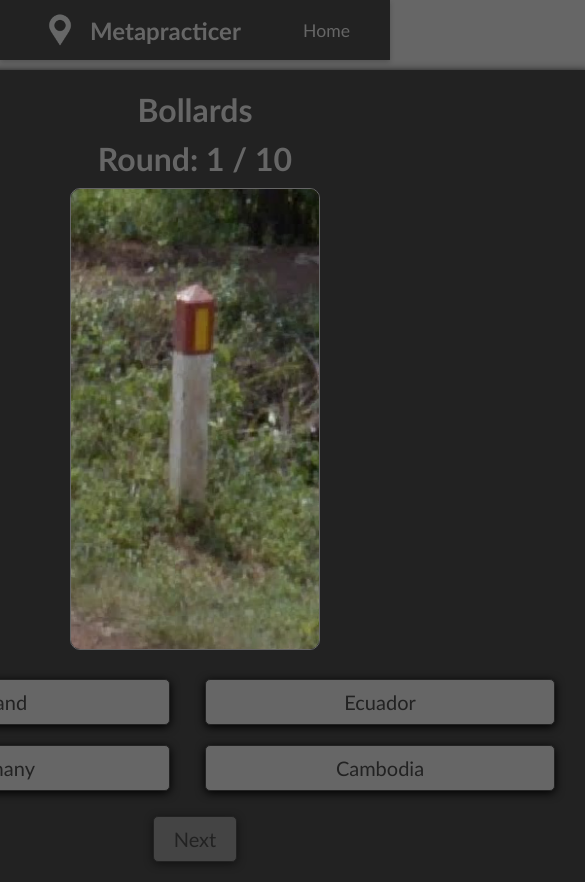
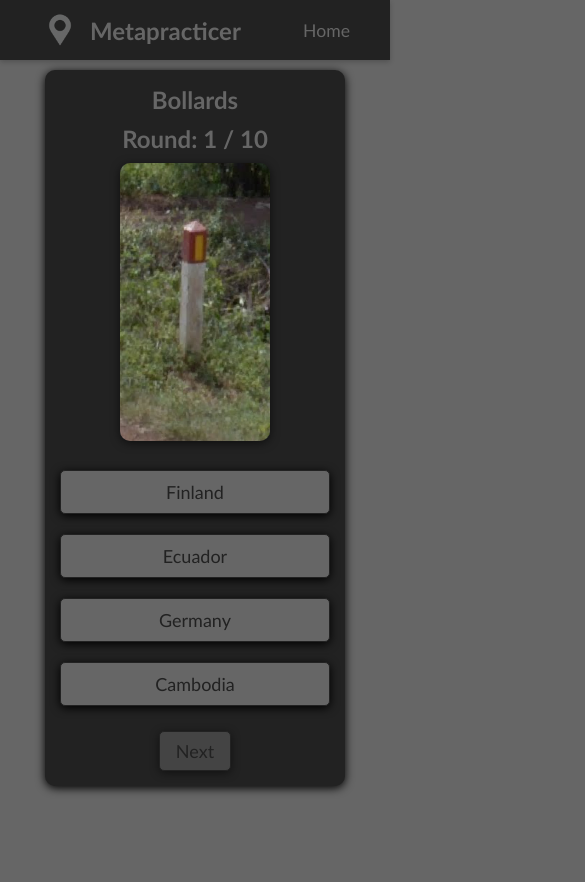
Before and after one commit to eemuston/metatrainer, a React (Vite) app in the folder metapracticer/: page /quiz/bollards in a window 390 px wide. Shown: the whole page, 585 px wide, since content can reach past the window. After the commit the page ends 844 px from the top, so only its background shows below. Built offline with nearby package versions, Linux system fonts and the light colour scheme.

Commit message:
adding some responsivness

```diff
--- a/metapracticer/src/components/Home/Home.css
+++ b/metapracticer/src/components/Home/Home.css
@@ -138,3 +138,56 @@
   .last-section{
     margin-bottom: 9px;
   }
+
+  @media (max-width: 1024px) {
+    .home ul {
+      grid-template-columns: repeat(3, 1fr);
+    }
+
+    .bio {
+      width: 90%;
+    }
+  }
+
+  @media (max-width: 768px) {
+    .home ul {
+      grid-template-columns: repeat(2, 1fr);
+    }
+
+    .bio {
+      flex-direction: column;
+      height: auto;
+      gap: 20px;
+      text-align: center;
+    }
+
+    h3 {
+      font-size: 2em;
+    }
+  }
+
+  @media (max-width: 480px) {
+    .home ul {
+      grid-template-columns: 1fr;
+    }
+
+    .bio {
+      padding: 20px;
+    }
+
+    .bioimg {
+      width: 100%;
+    }
+
+    .home h1 {
+      font-size: 1.5rem;
+    }
+
+    .home .button {
+      max-width: 100%;
+    }
+
+    h3 {
+      font-size: 1.8em;
+    }
+  }
--- a/metapracticer/src/components/Quiz/Quiz.css
+++ b/metapracticer/src/components/Quiz/Quiz.css
@@ -11,20 +11,13 @@
   box-sizing: border-box;
 }
 
-  .image-q{
+.image-q {
   width: 250px;
   border-radius: 10px;
-    border: solid 1px #666;
+  box-shadow: 0 2px 10px rgba(0, 0, 0, 0.6);
 }
 
-  h1 {
-    padding-bottom: 10px;
-    font-size: 2em;
-    font-family: 'Gill Sans', 'Gill Sans MT', Calibri, 'Trebuchet MS', sans-serif;
-    color: #666;
-  }
-
-  h2 {
+h1, h2 {
   padding-bottom: 10px;
   font-size: 2em;
   font-family: 'Gill Sans', 'Gill Sans MT', Calibri, 'Trebuchet MS', sans-serif;
@@ -36,8 +29,9 @@
   grid-template-columns: repeat(2, 1fr);
   gap: 10px;
   padding: 0;
-    margin: 0;
+  margin: 0 auto; /* center the grid */
   list-style-type: none;
+  justify-content: center; /* new line */
 }
 
 li {
@@ -57,8 +51,6 @@
   box-sizing: border-box;
   box-shadow: 0 2px 10px rgba(0, 0, 0, 1);
 }
-
-
 
 li:hover {
   background-color: gray;
@@ -97,21 +89,57 @@
   border-color: red;
 }
 
-  .feedback{
+.feedback, .finish, .fblocation, .desc {
   color: #666;
   font-size: 20px;
   font-family: 'Gill Sans', 'Gill Sans MT', Calibri, 'Trebuchet MS', sans-serif;
   padding: 10px;
 }
 
-  .finish{
-    padding: 10px;
+@media (max-width: 850px) {
+  .container {
+    padding: 15px;
+    max-width: 95%;
+    min-width: 550px;
   }
 
-  .fblocation{
-    padding: 10px;
+  ul {
+    grid-template-columns: 1fr;
+    justify-items: center; /* center the li inside ul */
   }
 
-  .desc{
-    padding-top: 10px;
+  .image-q {
+    width: 200px;
   }
+}
+
+@media (max-width: 500px) {
+  .container{
+    max-width:300px;
+    min-width:300px;
+  }
+
+  h1, h2 {
+    font-size: 1.5em;
+  }
+
+  li {
+    font-size: 18px;
+    min-width: unset;
+    max-width: unset;
+    width: 100%;
+  }
+
+  button {
+    font-size: 18px;
+    padding: 8px 16px;
+  }
+
+  .image-q {
+    width: 150px;
+  }
+
+  .feedback, .finish, .fblocation, .desc {
+    font-size: 18px;
+  }
+}
```
Lines whose indentation alone changed are shown as unchanged.
